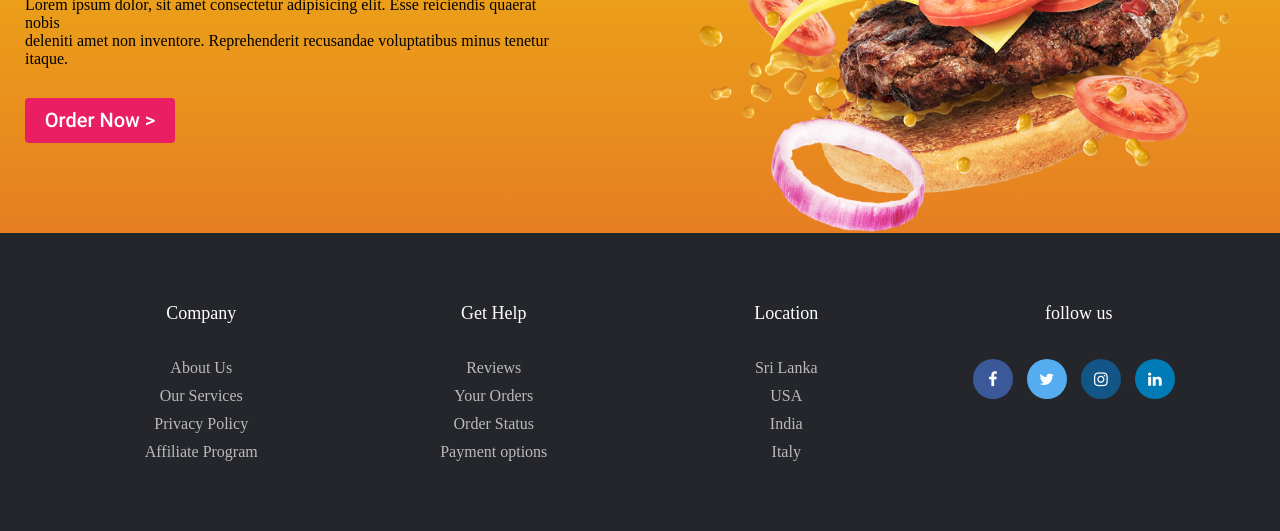
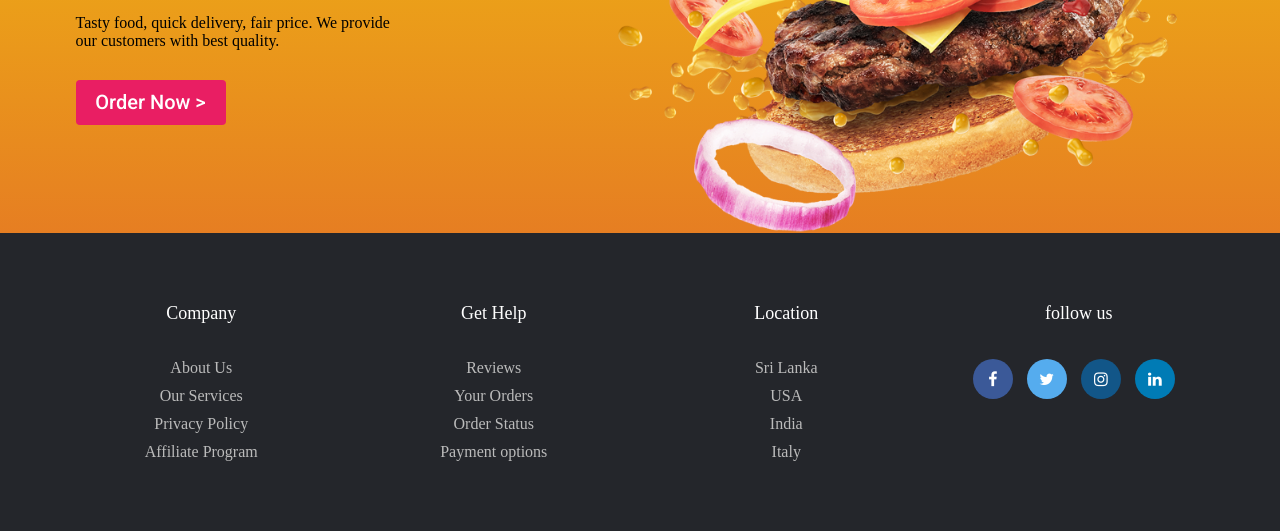
Before and after one commit to ecxtacy/endsem-final-project, a plain HTML site: page index.html in a window 1280 px wide. Shown: the part 332-863 px from the top of the page. Drawn offline with Linux system fonts and the light colour scheme.

Commit message:
lorem fix

```diff
--- a/index.html
+++ b/index.html
@@ -51,9 +51,8 @@
     <div class="main">
         <div class="left-home">
             <h1 class="fresh">Get Fresh<span>Food</span><br>in an Easy Way</h1>
-            <div class="para">Lorem ipsum dolor, sit amet consectetur adipisicing elit.
-                Esse reiciendis quaerat nobis<br>deleniti amet non inventore.
-                Reprehenderit recusandae voluptatibus minus tenetur itaque.</div>
+            <div class="para">Tasty food, quick delivery, fair price. We provide <br>our customers
+                with best quality.</div>
 
 
             <div class="order"><a href="menu.html"><button class="btn-order">Order Now &gt</button></a></div>
```
